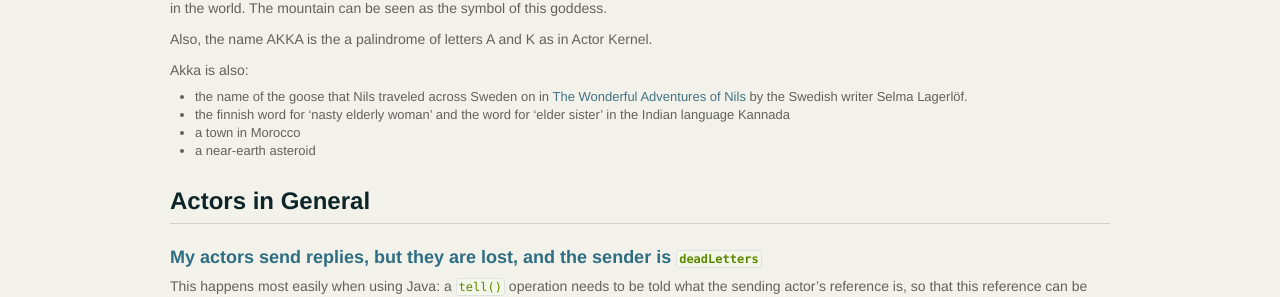
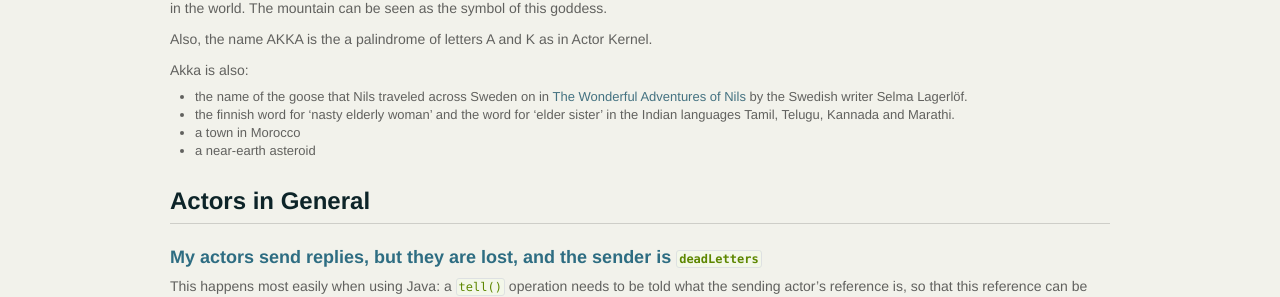
Before and after one commit to raboof/akka.github.com, a Jekyll site: the page built from faq/index.md, in a window 1280 px wide. Shown: the part 302-599 px from the top of the page. Built offline with Jekyll 4.4.1, drawn with Linux system fonts in a browser that asks for light colours.

Commit message:
Update faq/index.md

```diff
--- a/faq/index.md
+++ b/faq/index.md
@@ -19,7 +19,7 @@ Also, the name AKKA is the a palindrome of letters A and K as in Actor Kernel.
 
 Akka is also:
 * the name of the goose that Nils traveled across Sweden on in [The Wonderful Adventures of Nils](http://en.wikipedia.org/wiki/The_Wonderful_Adventures_of_Nils) by the Swedish writer Selma Lagerlöf.
-* the finnish word for 'nasty elderly woman' and the word for 'elder sister' in the Indian language Kannada
+* the finnish word for 'nasty elderly woman' and the word for 'elder sister' in the Indian languages Tamil, Telugu, Kannada and Marathi.
 * a town in Morocco
 * a near-earth asteroid
 
```
